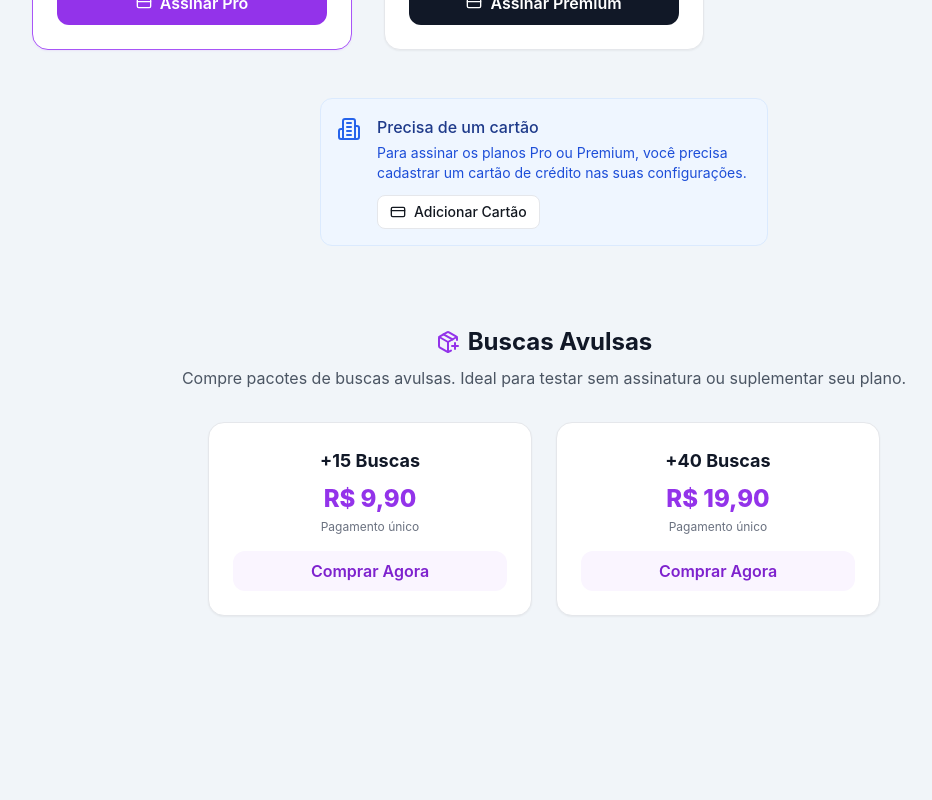
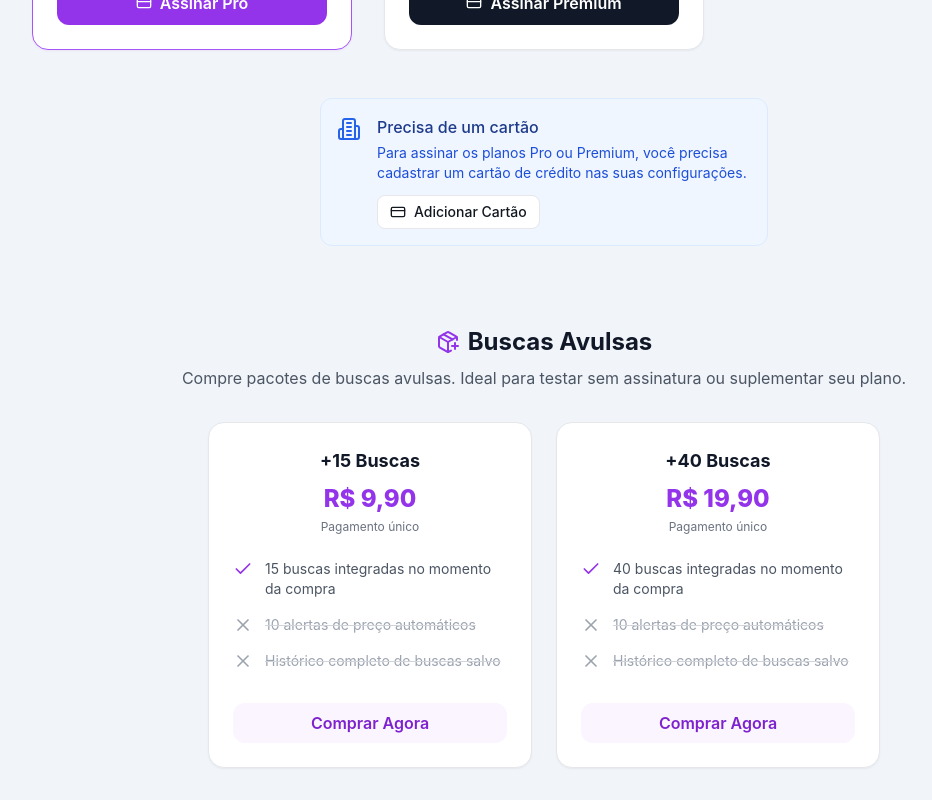
Before and after one commit to GesielFerreira/ValorePro, a Next.js app: page /dashboard/plans in a window 1280 px wide. Shown: the part 657-1457 px from the top of the page, without its empty margins (96-1028 px from the left). Before the commit the page ends 1305 px from the top, so only its background shows below. Built offline with nearby package versions, Linux system fonts and the light colour scheme; no server answers.

Commit message:
feat: add dashboard plans page for subscription and credit pack management.

```diff
--- a/src/app/dashboard/plans/page.tsx
+++ b/src/app/dashboard/plans/page.tsx
@@ -2,7 +2,7 @@
 
 import { useEffect, useState } from 'react';
 import { useRouter } from 'next/navigation';
-import { Check, Loader2, CreditCard, Sparkles, Building2, PackagePlus } from 'lucide-react';
+import { Check, X, Loader2, CreditCard, Sparkles, Building2, PackagePlus } from 'lucide-react';
 import { formatCurrency } from '@/lib/utils';
 import { CREDIT_PACKS } from '@/server/services/payment';
 import { toast } from 'sonner';
@@ -258,8 +258,8 @@ export default function PlansPage() {
 
                 <div className="grid sm:grid-cols-2 gap-6 max-w-2xl mx-auto">
                     {CREDIT_PACKS.map((pack) => (
-                        <div key={pack.id} className="border border-gray-200 dark:border-gray-700 bg-white dark:bg-gray-800 rounded-2xl p-6 flex flex-col justify-between items-center text-center shadow-sm hover:shadow-md transition-shadow">
-                            <div className="mb-4">
+                        <div key={pack.id} className="border border-gray-200 dark:border-gray-700 bg-white dark:bg-gray-800 rounded-2xl p-6 flex flex-col shadow-sm hover:shadow-md transition-shadow">
+                            <div className="mb-6 text-center">
                                 <h4 className="text-lg font-bold text-gray-900 dark:text-white">
                                     +{pack.credits} Buscas
                                 </h4>
@@ -270,6 +270,22 @@ export default function PlansPage() {
                                     Pagamento único
                                 </p>
                             </div>
+
+                            <ul className="space-y-4 mb-8 flex-1">
+                                <li className="flex gap-3 text-sm text-gray-600 dark:text-gray-300">
+                                    <Check className="w-5 h-5 text-purple-600 flex-shrink-0" />
+                                    <span>{pack.credits} buscas integradas no momento da compra</span>
+                                </li>
+                                <li className="flex gap-3 text-sm text-gray-400 dark:text-gray-500">
+                                    <X className="w-5 h-5 text-gray-400 flex-shrink-0" />
+                                    <span className="line-through decoration-gray-300 dark:decoration-gray-600">10 alertas de preço automáticos</span>
+                                </li>
+                                <li className="flex gap-3 text-sm text-gray-400 dark:text-gray-500">
+                                    <X className="w-5 h-5 text-gray-400 flex-shrink-0" />
+                                    <span className="line-through decoration-gray-300 dark:decoration-gray-600">Histórico completo de buscas salvo</span>
+                                </li>
+                            </ul>
+
                             <button
                                 onClick={() => handlePurchasePack(pack.id)}
                                 disabled={purchasingPack === pack.id}
```
